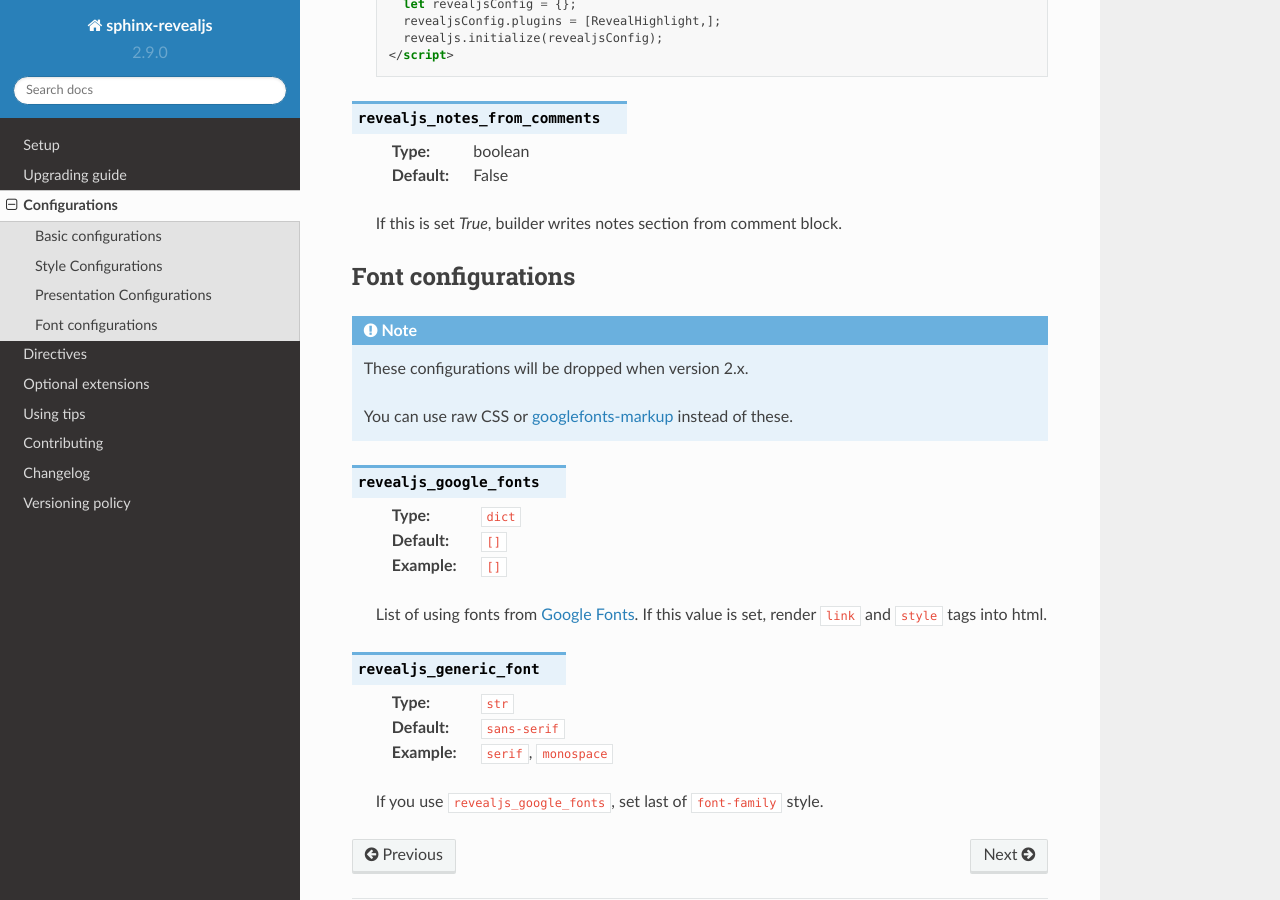
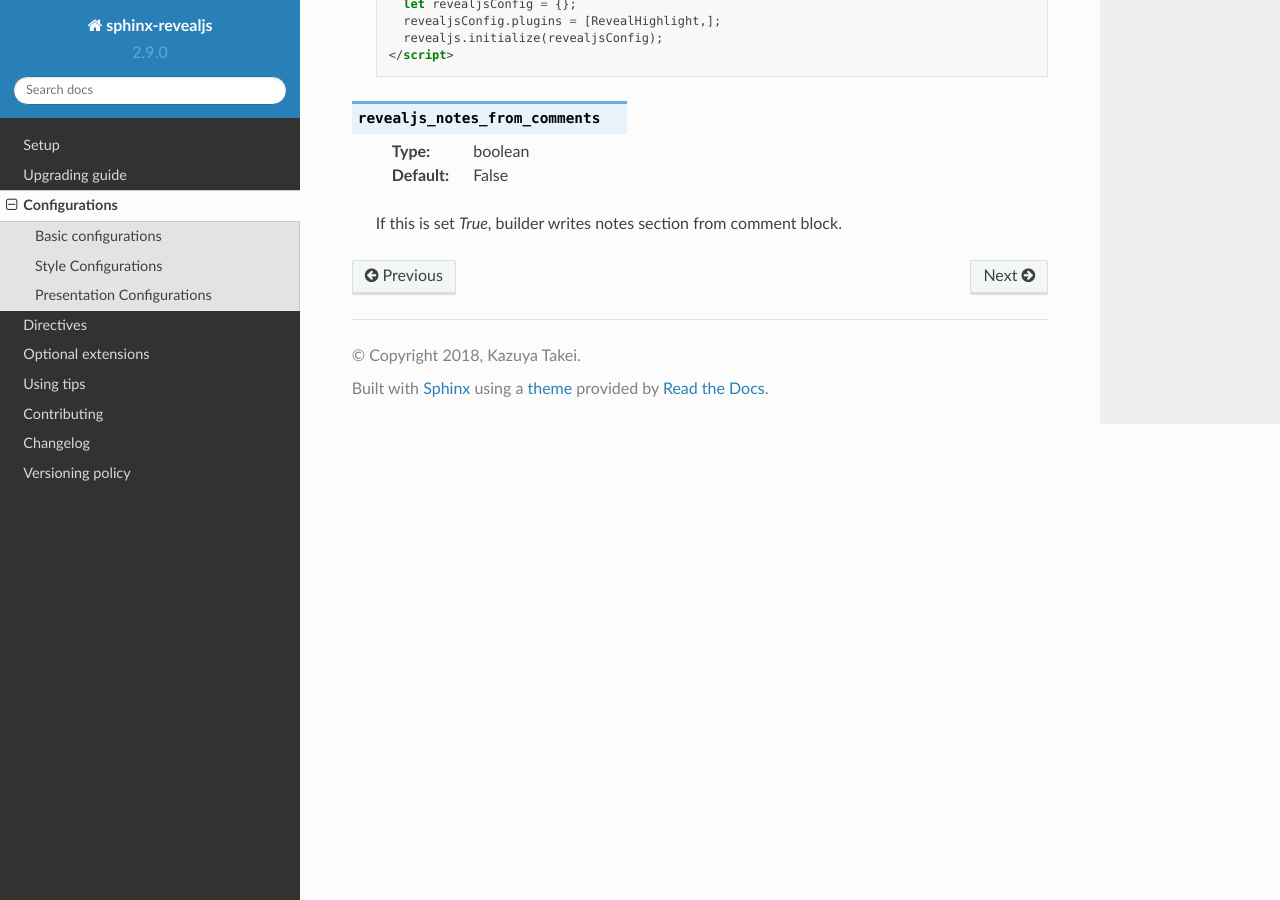
Before and after one commit to attakei/sphinx-revealjs, a Sphinx documentation site: the page built from doc/configurations.rst, in a window 1280 px wide and 900 px high, scrolled down 3807 px. Built offline with Sphinx 7.4.7 and the Read the Docs theme 2.0.0, drawn with Linux system fonts in a browser that asks for light colours.

Commit message:
doc: Remove dropped configuration.

```diff
--- a/doc/configurations.rst
+++ b/doc/configurations.rst
@@ -201,29 +201,3 @@ Presentation Configurations
    :Default: False
 
    If this is set `True`, builder writes notes section from comment block.
-
-Font configurations
-===================
-
-.. note::
-
-   These configurations will be dropped when version 2.x.
-
-   You can use raw CSS or `googlefonts-markup <https://pypi.org/project/googlefonts-markup/>`_ instead of these.
-
-.. confval:: revealjs_google_fonts
-
-   :Type: ``dict``
-   :Default: ``[]``
-   :Example: ``[]``
-
-   List of using fonts from `Google Fonts <https://fonts.google.com/>`_.
-   If this value is set, render ``link`` and ``style`` tags into html.
-
-.. confval:: revealjs_generic_font
-
-   :Type: ``str``
-   :Default: ``sans-serif``
-   :Example: ``serif``, ``monospace``
-
-   If you use ``revealjs_google_fonts``, set last of ``font-family`` style.
```
